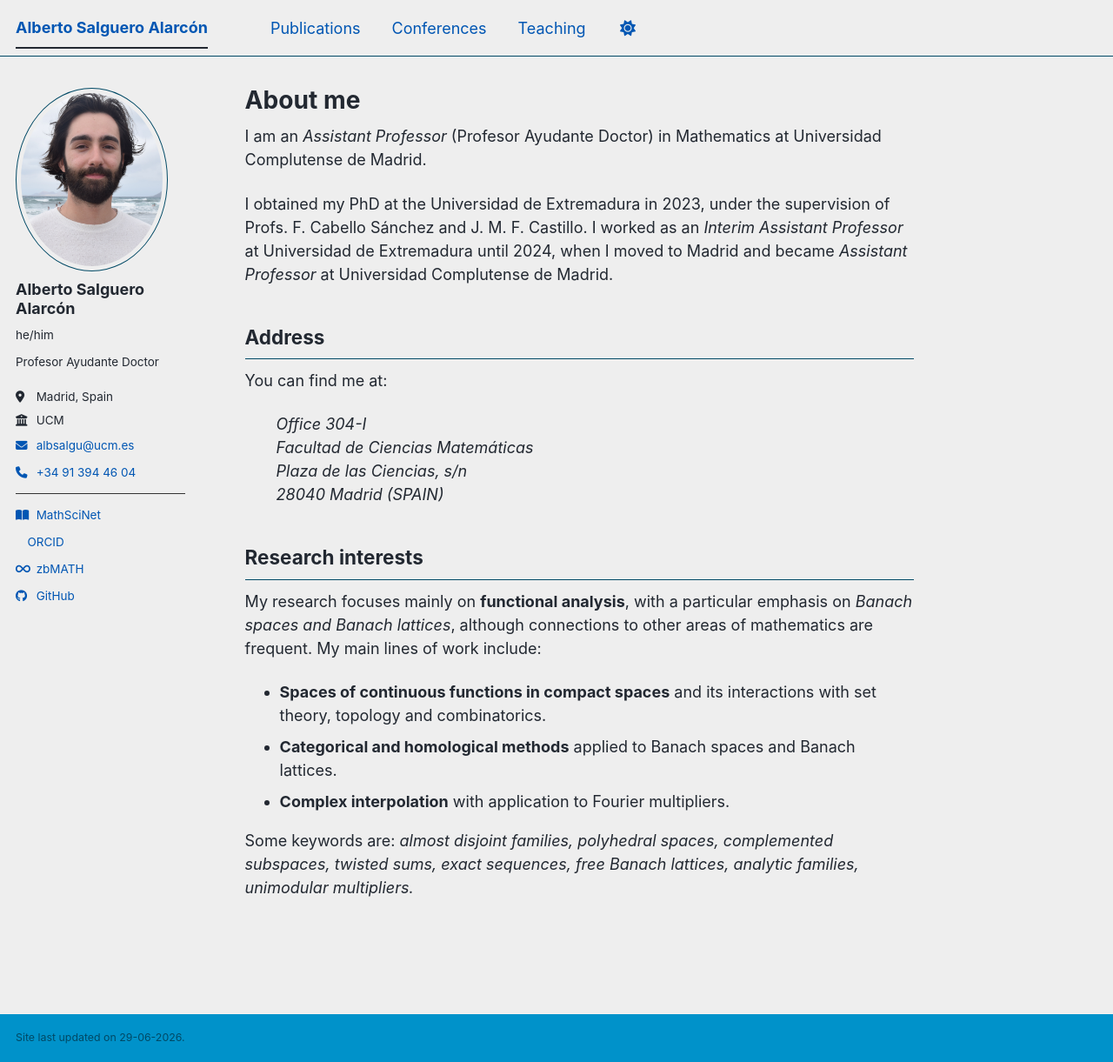
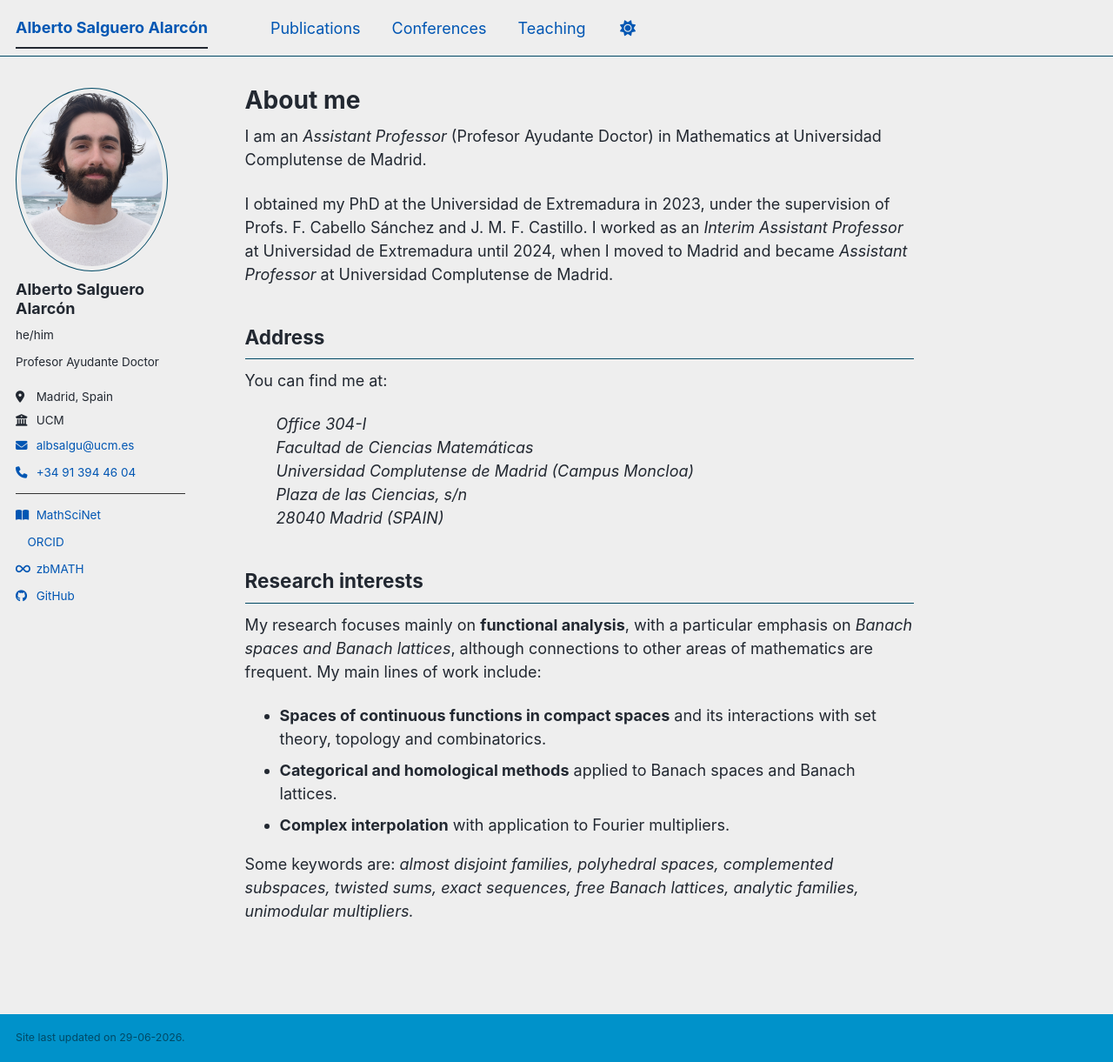
Before and after one commit to salgueroalarcon/salgueroalarcon.github.io, a Jekyll site: the page built from _pages/about.md, in a window 1280 px wide and 1221 px high. Shown: the whole window at 87% size. Built offline with Jekyll 4.4.1, drawn with Linux system fonts in a browser that asks for light colours; a style sheet for code colours, icons or effects is not loaded.

Commit message:
Update about.md

```diff
--- a/_pages/about.md
+++ b/_pages/about.md
@@ -15,6 +15,7 @@ You can find me at:
 <div style="margin-left: 2em; font-style: italic;">
   Office 304-I <br>
   Facultad de Ciencias Matemáticas <br>
+  Universidad Complutense de Madrid (Campus Moncloa) <br>
   Plaza de las Ciencias, s/n  <br>
   28040 Madrid (SPAIN) <br>
 </div>
```
